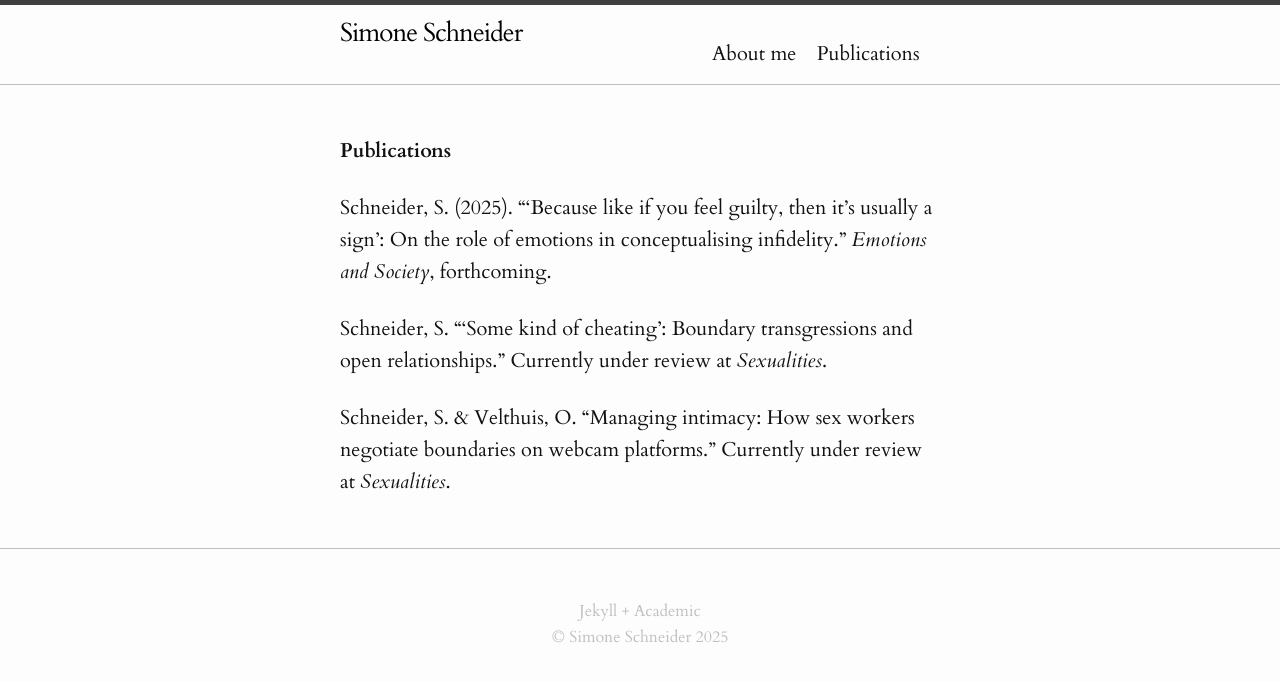
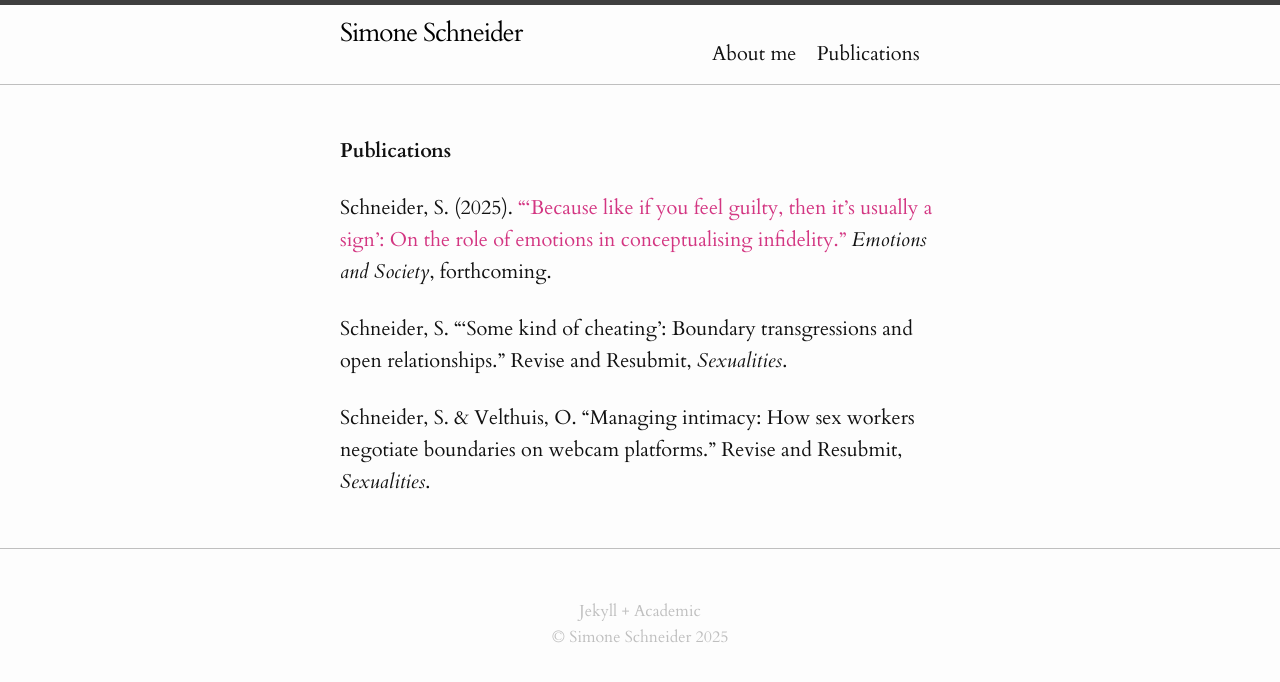
Before and after one commit to simone-schneider/simone-schneider.github.io, a Jekyll site: the page built from _pages/publications.md, in a window 1280 px wide. Shown: the top 682 px of the page. Built offline with Jekyll 4.4.1, drawn with Linux system fonts in a browser that asks for light colours.

Commit message:
Update publications.md

```diff
--- a/_pages/publications.md
+++ b/_pages/publications.md
@@ -8,8 +8,8 @@ layout: page
 
 
 
-Schneider, S. (2025). "'Because like if you feel guilty, then it's usually a sign': On the role of emotions in conceptualising infidelity." *Emotions and Society*, forthcoming.
+Schneider, S. (2025). ["'Because like if you feel guilty, then it's usually a sign': On the role of emotions in conceptualising infidelity."](https://doi.org/10.1332/26316897Y2025D000000056) *Emotions and Society*, forthcoming.
 
-Schneider, S. "'Some kind of cheating': Boundary transgressions and open relationships." Currently under review at *Sexualities*.
+Schneider, S. "'Some kind of cheating': Boundary transgressions and open relationships." Revise and Resubmit, *Sexualities*.
 
-Schneider, S. & Velthuis, O. "Managing intimacy: How sex workers negotiate boundaries on webcam platforms." Currently under review at *Sexualities*.
+Schneider, S. & Velthuis, O. "Managing intimacy: How sex workers negotiate boundaries on webcam platforms." Revise and Resubmit, *Sexualities*.
```
